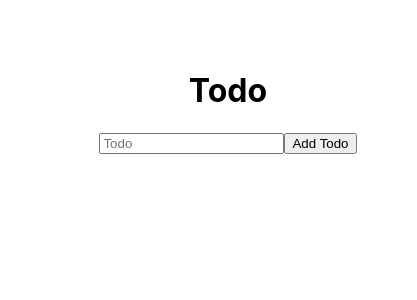
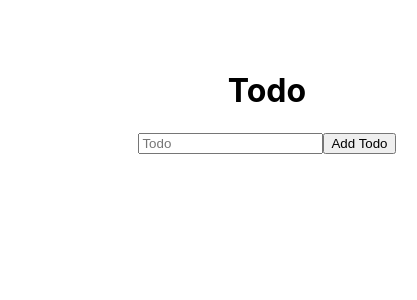
Before and after one commit to kenadil/onetech-react, a React (Create React App) app: page / in a window 390 px wide. Shown: the top 300 px of the page, 417 px wide, since content can reach past the window. Built offline with nearby package versions, Linux system fonts and the light colour scheme.

Commit message:
again fixed

```diff
--- a/src/pages/TodoPage.css
+++ b/src/pages/TodoPage.css
@@ -6,8 +6,8 @@
     top: 50px;
 }
 
-@media only screen and (max-width: 600px) {
+@media only screen and (max-width: 1000px) {
     .TodoPage {
-        left: 20%;
+        left: 30%;
     }
 }
```
